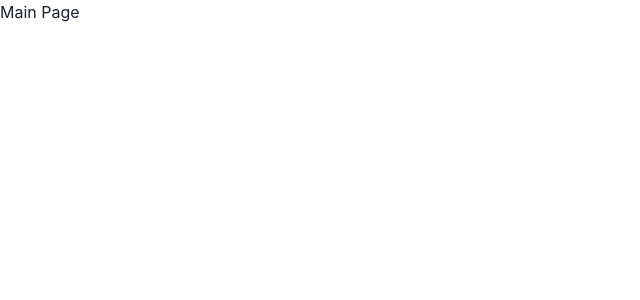
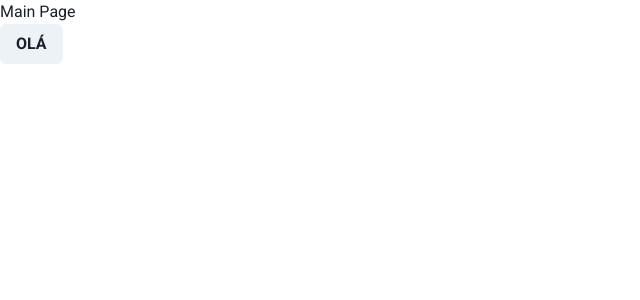
Before and after one commit to victoriacesar/rick-and-morty-app, a React (Vite) app: page / in a window 1280 px wide. Shown: the top 300 px of the page, without its empty margins (0-640 px from the left). Built offline with nearby package versions, Linux system fonts and the light colour scheme.

Commit message:
feat(theme): add global theme

```diff
--- a/index.html
+++ b/index.html
@@ -4,7 +4,10 @@
     <meta charset="UTF-8" />
     <link rel="icon" type="image/svg+xml" href="/vite.svg" />
     <meta name="viewport" content="width=device-width, initial-scale=1.0" />
-    <title>Vite + React + TS</title>
+    <link rel="preconnect" href="https://fonts.googleapis.com">
+    <link rel="preconnect" href="https://fonts.gstatic.com" crossorigin>
+    <link href="https://fonts.googleapis.com/css2?family=Roboto:wght@300;400;700&display=swap" rel="stylesheet">
+    <title>Rick & Morty Search</title>
   </head>
   <body>
     <div id="root"></div>
--- a/src/App.tsx
+++ b/src/App.tsx
@@ -1,9 +1,10 @@
 import { ChakraProvider } from "@chakra-ui/react"
 import Routes from "./Routes"
+import { globalTheme } from "./styles/globalTheme"
 
 function App() {
   return (
-    <ChakraProvider>
+    <ChakraProvider theme={globalTheme}>
       <Routes />
     </ChakraProvider>
   )
--- a/src/pages/Main/index.tsx
+++ b/src/pages/Main/index.tsx
@@ -1,6 +1,11 @@
+import { Button } from "@chakra-ui/react"
+
 function Main() {
   return (
-    <div>Main Page</div>
+    <>
+      <div>Main Page</div>
+      <Button bgColor="primary">OLÁ</Button>
+    </>
   )
 }
 
--- /dev/null
+++ b/src/styles/globalTheme.ts
@@ -0,0 +1,14 @@
+import { extendTheme } from "@chakra-ui/react";
+
+export const globalTheme = extendTheme({
+  styles: {
+    global: {
+      'html, body': {
+        fontFamily: 'Roboto',
+      }
+    }
+  },
+  colors: {
+    bgColor: "#DE3163",
+  }
+});
```
